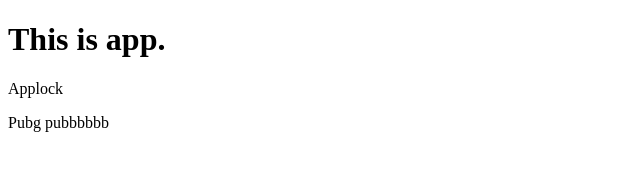
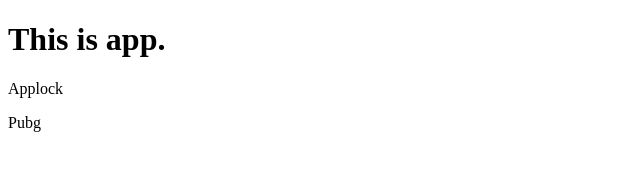
Before and after one commit to bhanu2199/bhanu_assignment_section0, a plain HTML site: page index.html in a window 1280 px wide. Shown: the full height of the page, 0-640 px from the left. Drawn offline with Linux system fonts and the light colour scheme.

Commit message:
Revert "again changes"
This reverts commit 1c0489ab6e4c9c574448faf9b290e3e7ad1d5b7b.

```diff
--- a/index.html
+++ b/index.html
@@ -4,6 +4,5 @@
         <h1>This is app.</h1>
         <p>Applock</p>
         <p1>Pubg</p1>
-        <p2>pubbbbbb</p2>
     </body>
 </head>
```
